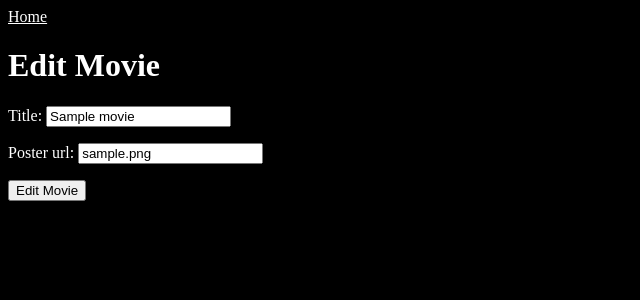
After one commit to brewchetta/django-immersive-august-2026, a Django app: page /movies/1/edit in a window 1280 px wide. The commit adds this page. Shown: the top 300 px of the page, without its empty margins (0-640 px from the left). Run offline with Django 5.2, Linux system fonts and the light colour scheme; tables that the repository leaves empty hold one stand-in row (values such as "Sample post").

Commit message:
complete CRUD

```diff
--- a/day-04/scary_movies_project/app/templates/app/movie_detail.html
+++ b/day-04/scary_movies_project/app/templates/app/movie_detail.html
@@ -5,6 +5,7 @@
 <h2>{{ movie.title }}</h2>
 
 <div>
+    <a href="{% url 'movie_edit' pk=movie.pk %}">Edit</a>
     <a href="{% url 'movie_delete' pk=movie.pk %}">Delete</a>
 </div>
 
--- /dev/null
+++ b/day-04/scary_movies_project/app/templates/app/movie_edit.html
@@ -0,0 +1,15 @@
+{% extends 'app/base.html' %}
+
+{% block content %}
+
+<h1>Edit Movie</h1>
+
+<form method="post">
+    {% csrf_token %}
+
+    {{ form.as_p }}
+
+    <input type="submit" value="Edit Movie">
+</form>
+
+{% endblock %}
--- a/day-04/scary_movies_project/app/urls.py
+++ b/day-04/scary_movies_project/app/urls.py
@@ -5,8 +5,12 @@ urlpatterns = [
     # READ
     path('', views.home, name="home"),
     path('movies/<int:pk>', views.movie_detail, name="movie_detail"),
+
     # CREATE
     path('movies/create', views.movie_create, name="movie_create"),
+
+    # EDIT
+    path('movies/<int:pk>/edit', views.movie_edit, name="movie_edit"),
 
     # DELETE
     path('movies/<int:pk>/delete', views.movie_delete, name="movie_delete"),
--- a/day-04/scary_movies_project/app/views.py
+++ b/day-04/scary_movies_project/app/views.py
@@ -58,7 +58,28 @@ def movie_create(request):
     context = { "form": MovieForm() }
     return render(request, 'app/movie_create.html', context)
 
-# DELETE
+
+# EDIT #
+def movie_edit(request, pk):
+    movie = get_object_or_404(Movie, pk=pk)
+
+    # if POST they have submitted the form
+    if (request.method == "POST"):
+        form = MovieForm(request.POST, instance=movie)
+        if form.is_valid():
+            form.save()
+            return redirect('movie_detail', pk=pk)
+        context = { "form": form }
+        return render(request, 'app/movie_edit.html', context)
+
+
+    # instance=movie ensures that the form is pre-filled with the movie's data
+    form = MovieForm(instance=movie)
+    context = { "form": form }
+    return render(request, 'app/movie_edit.html', context)
+
+
+# DELETE #
 def movie_delete(request, pk):
     movie = get_object_or_404(Movie, pk=pk)
 
```
